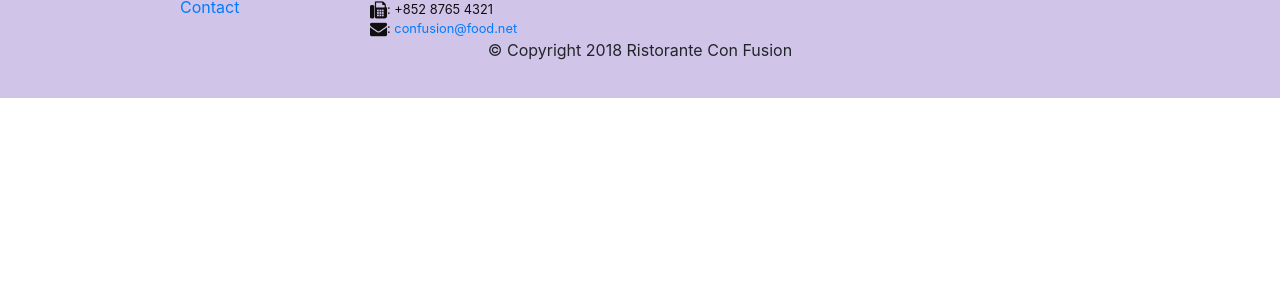
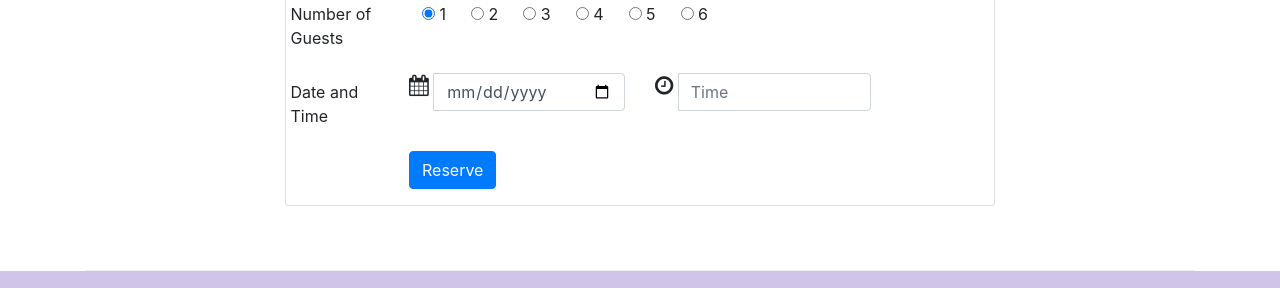
Before and after one commit to HITGIT007/Restaurant-WebSite-Front-End-, a website: page index.html in a window 1280 px wide. Shown: the part 1663-1951 px from the top of the page. Before the commit the page ends 1761 px from the top, so only its background shows below. Drawn offline with nearby package versions, Linux system fonts and the light colour scheme.

Commit message:
Assignment 2

```diff
--- a/index.html
+++ b/index.html
@@ -58,30 +58,36 @@
                     <p>We take inspiration from the World's best cuisines, and create a unique fusion experience. Our lipsmacking creations will tickle your culinary senses!</p>
                 </div>
                 <div class="col-12 col-sm">
-                    <img src="./img/logo.png" class="image-fluid">
+                    <div class="col col-sm align-self-center" style="text-align: center;">
+                        <img src="img/logo.png" class="img-fluid align-left" alt="logo"> &nbsp;&nbsp;&nbsp;&nbsp;&nbsp;&nbsp;&nbsp;&nbsp;&nbsp;&nbsp; &nbsp;&nbsp;&nbsp;&nbsp;&nbsp;&nbsp;&nbsp;&nbsp;&nbsp;&nbsp;&nbsp;&nbsp;&nbsp;&nbsp;&nbsp;&nbsp;&nbsp;&nbsp;
+                        <a class="btn btn-warning align-right" href="#reservationForm" role="button">Reserve Table</a>
+                        <!--href="#reservationForm" will take id with #reservationForm"-->
+                    </div>
+
                     <!--image-fluid makes the image more responsive-->
                     <!--col-12 signifies that this will stack below the above div when screen is small and col-sm signifies the 6 columns that we
                         had left in the above will b occupied -->
+
                 </div>
             </div>
         </div>
     </header>
 
-    <div class="container">
-        <div class="row row-content align-items-center">
+    <div class="container ">
+        <div class="row row-content align-items-center ">
             <!--this align-items-center is a class that is there in bootstrap grid thorugh flexbox suppot -->
-            <div class="col-12 col-sm-4 order-sm-last col-md-3">
+            <div class="col-12 col-sm-4 order-sm-last col-md-3 ">
                 <!--col-12 signifies for Occupy entire row for extra small screen sizes and col-sm-4 signifies 4 columns for small to extra large screen sizes and col-md-3 signifies 3 columns for medium to extra large screen sizes-->
                 <h3>Our Lipsmacking Culinary Creations</h3>
             </div>
-            <div class="col col-sm order-sm-first col-md">
+            <div class="col col-sm order-sm-first col-md ">
                 <!--col signifies stack below the above when screen is small and col-sm signifies the 4 columns that we had left in above and col-md signifies the 3 medium columns that we had left in the above-->
-                <div class="media">
-                    <img class="d-flex mr-3 img-thumbnail align-self-center" src="/img/uthappizza.png" alt="uthappizza">
+                <div class="media ">
+                    <img class="d-flex mr-3 img-thumbnail align-self-center " src="/img/uthappizza.png " alt="uthappizza ">
                     <!--mr-3 means margin right with number 3-->
-                    <div class="media-body">
-                        <h2 class="mt-0">
-                            <!--mt-0 mean margin top 0-->Uthappizza<span class="badge badge-danger"><!--badge means badge class applied & badge-danger means red color will be applied-->HOT</span><span class="badge badge-pill badge-secondary ml-1"> $4.99</span></h2>
+                    <div class="media-body ">
+                        <h2 class="mt-0 ">
+                            <!--mt-0 mean margin top 0-->Uthappizza&nbsp;<span class="badge badge-danger "><!--badge means badge class applied & badge-danger means red color will be applied-->HOT</span><span class="badge badge-pill badge-secondary ml-1 "> $4.99</span></h2>
                         <p>A unique combination of Indian Uthappam (pancake) and Italian pizza, topped with Cerignola olives, ripe vine cherry tomatoes, Vidalia onion, Guntur chillies and Buffalo Paneer.</p>
                     </div>
                 </div>
@@ -89,26 +95,31 @@
         </div>
 
 
-        <div class="row row-content align-items-center">
-            <div class="col-12 col-sm-4 col-md-3">
+        <div class="row row-content align-items-center ">
+            <div class="col-12 col-sm-4 col-md-3 ">
                 <h3>This Month's Promotions</h3>
             </div>
-            <div class="col col-sm col-md">
-                <h2>Weekend Grand Buffet</h2>
-                <p>Featuring mouthwatering combinations with a choice of five different salads, six enticing appetizers, six main entrees and five choicest desserts. Free flowing bubbly and soft drinks. All for just $19.99 per person </p>
+            <div class="col col-sm col-md ">
+                <div class="media ">
+                    <div class="media-body ">
+                        <h2 class="mt-0 ">Weekend Grand Buffet&nbsp;<span class="badge badge-danger">NEW</span></h2>
+                        <p>Featuring mouthwatering combinations with a choice of five different salads, six enticing appetizers, six main entrees and five choicest desserts. Free flowing bubbly and soft drinks. All for just $19.99 per person </p>
+                    </div>
+                    &nbsp;&nbsp;<img class="d-flex mr-3 img-thumbnail align-self-center " src="/img/buffet.png " alt="uthappizza ">
+                </div>
             </div>
         </div>
 
-        <div class="row row-content align-items-center">
-            <div class="col-12 col-sm-4 order-sm-last col-md-3">
+        <div class="row row-content align-items-center ">
+            <div class="col-12 col-sm-4 order-sm-last col-md-3 ">
                 <h3>Meet our Culinary Specialists</h3>
             </div>
-            <div class="col col-sm order-sm-first col-md">
-                <div class="media">
-                    <img class="d-flex mr-3 img-thumbnail align-self-center" src="/img/alberto.png" alt="alberto">
+            <div class="col col-sm order-sm-first col-md ">
+                <div class="media ">
+                    <img class="d-flex mr-3 img-thumbnail align-self-center " src="/img/alberto.png " alt="alberto ">
                     <!--mr-3 means margin right with number 3-->
-                    <div class="media-body">
-                        <h2 class="mt-0">
+                    <div class="media-body ">
+                        <h2 class="mt-0 ">
                             <!--mt-0 mean margin top 0-->Alberto Somayya</h2>
                         <h4>Executive Chef</h4>
                         <p>Award winning three-star Michelin chef with wide International experience having worked closely with whos-who in the culinary world, he specializes in creating mouthwatering Indo-Italian fusion experiences. </p>
@@ -116,54 +127,111 @@
                 </div>
 
             </div>
+
+        </div>
+        <div id="reservationForm" class="row row-content align-items-center">
+            <div class="col-12 offset-0 col-sm-8 offset-md-2">
+                <div class="card">
+                    <h3 class="card-header bg-warning text-white">Reserve a table</h3>
+                    <div class="card-block">
+                        <form>
+                            <div class="form-group row">
+                                <label for="firstname" class="col-md-2 col-form-label">&nbsp;Number of &nbsp;Guests</label>
+                                <div class="col-md-10">
+                                    <div class="btn-group" data-toggle="buttons">
+                                        <label class="btn">
+                                                <input type="radio" name="nbPeople" value="1" autocomplete="off" checked> 1
+                                            </label>
+                                        <label class="btn ">
+                                                <input type="radio" name="nbPeople" value="2" autocomplete="off"> 2
+                                            </label>
+                                        <label class="btn">
+                                                <input type="radio" name="nbPeople" value="3" autocomplete="off"> 3
+                                            </label>
+                                        <label class="btn">
+                                                <input type="radio" name="nbPeople" value="4" autocomplete="off"> 4
+                                            </label>
+                                        <label class="btn">
+                                                <input type="radio" name="nbPeople" value="5" autocomplete="off"> 5
+                                            </label>
+                                        <label class="btn">
+                                                <input type="radio" name="nbPeople" value="6" autocomplete="off"> 6
+                                            </label>
+                                    </div>
+                                </div>
+                            </div>
+                            <div class="form-group row">
+                                <label for="lastname" class="col-md-2 col-form-label">&nbsp;Date and &nbsp;Time</label>
+                                <div class="col-md-4">
+                                    <div class="input-group">
+                                        <span class="input-group-addon"><i class="fa fa-calendar fa-lg " aria-hidden="true"></i></span> &nbsp;
+                                        <input class="form-control" type="date" name="dateBooking" value="" placeholder="Date">
+                                    </div>
+                                </div>
+                                <div class="col-md-4">
+                                    <div class="input-group">
+                                        <span class="input-group-addon"><i class="fa fa-clock-o fa-lg" aria-hidden="true"></i></span> &nbsp;
+                                        <input class="form-control" type="hour" name="hourBooking" value="" placeholder="Time">
+                                    </div>
+                                </div>
+                            </div>
+                            <div class="form-group row">
+                                <div class="offset-md-2 col-md-10">
+                                    <button type="submit" class="btn btn-primary">Reserve</button>
+                                </div>
+                            </div>
+                        </form>
+                    </div>
+                </div>
+            </div>
         </div>
     </div>
 
-    <footer class="footer">
-        <div class="container">
-            <div class="row">
-                <div class="col-4 offset-1 col-sm-2">
+    <footer class="footer ">
+        <div class="container ">
+            <div class="row ">
+                <div class="col-4 offset-1 col-sm-2 ">
                     <h5>Links</h5>
-                    <ul class="list-unstyled">
-                        <li><a href="#">Home</a></li>
-                        <li><a href="./aboutus.html">About</a></li>
-                        <li><a href="#">Menu</a></li>
-                        <li><a href="#">Contact</a></li>
+                    <ul class="list-unstyled ">
+                        <li><a href="# ">Home</a></li>
+                        <li><a href="./aboutus.html ">About</a></li>
+                        <li><a href="# ">Menu</a></li>
+                        <li><a href="# ">Contact</a></li>
                     </ul>
                 </div>
-                <div class="col-7 col-sm-5">
+                <div class="col-7 col-sm-5 ">
                     <h5>Our Address</h5>
                     <address>
 		              121, Clear Water Bay Road<br>
 		              Clear Water Bay, Kowloon<br>
 		              HONG KONG<br>
-		              <i class="fa fa-phone fa-lg"></i>: +852 1234 5678<br>
-		              <i class="fa fa-fax fa-lg"></i>: +852 8765 4321<br>
-		              <i class="fa fa-envelope fa-lg"></i>: <a href="mailto:confusion@food.net">confusion@food.net</a>
+		              <i class="fa fa-phone fa-lg "></i>: +852 1234 5678<br>
+		              <i class="fa fa-fax fa-lg "></i>: +852 8765 4321<br>
+		              <i class="fa fa-envelope fa-lg "></i>: <a href="mailto:confusion@food.net ">confusion@food.net</a>
 		           </address>
                 </div>
-                <div class="col-12 col-sm-4 align-self-center">
-                    <div class="text-center">
-                        <a class="btn btn-social-icon btn-google" href="http://google.com/+"><i class="fa fa-google-plus fa-lg"></i></a>
-                        <a class="btn btn-social-icon btn-facebook" href="http://www.facebook.com/profile.php?id="><i class="fa fa-facebook fa-lg"></i></a>
-                        <a class="btn btn-social-icon btn-linkedin" href="http://www.linkedin.com/in/"><i class="fa fa-linkedin fa-lg"></i></a>
-                        <a class="btn btn-social-icon btn-twitter" href="http://twitter.com/"><i class="fa fa-twitter fa-lg"></i></a>
-                        <a class="btn btn-social-icon btn-youtube" href="http://youtube.com/"><i class="fa fa-youtube fa-lg"></i></a>
-                        <a class="btn btn-social-icon" href="mailto:"><i class="fa fa-envelope fa-lg"></i></a>
+                <div class="col-12 col-sm-4 align-self-center ">
+                    <div class="text-center ">
+                        <a class="btn btn-social-icon btn-google " href="http://google.com/+ "><i class="fa fa-google-plus fa-lg "></i></a>
+                        <a class="btn btn-social-icon btn-facebook " href="http://www.facebook.com/profile.php?id="><i class=" fa fa-facebook fa-lg "></i></a>
+                        <a class="btn btn-social-icon btn-linkedin " href="http://www.linkedin.com/in/ "><i class="fa fa-linkedin fa-lg "></i></a>
+                        <a class="btn btn-social-icon btn-twitter " href="http://twitter.com/ "><i class="fa fa-twitter fa-lg "></i></a>
+                        <a class="btn btn-social-icon btn-youtube " href="http://youtube.com/ "><i class="fa fa-youtube fa-lg "></i></a>
+                        <a class="btn btn-social-icon " href="mailto: "><i class="fa fa-envelope fa-lg "></i></a>
                     </div>
                 </div>
             </div>
-            <div class="row justify-content-center">
-                <div class="col-auto">
+            <div class="row justify-content-center ">
+                <div class="col-auto ">
                     <p>© Copyright 2018 Ristorante Con Fusion</p>
                 </div>
             </div>
         </div>
     </footer>
     <!-- jQuery first, then Popper.js, then Bootstrap JS. -->
-    <script src="node_modules/jquery/dist/jquery.slim.min.js"></script>
-    <script src="node_modules/popper.js/dist/umd/popper.min.js"></script>
-    <script src="node_modules/bootstrap/dist/js/bootstrap.min.js"></script>
+    <script src="node_modules/jquery/dist/jquery.slim.min.js "></script>
+    <script src="node_modules/popper.js/dist/umd/popper.min.js "></script>
+    <script src="node_modules/bootstrap/dist/js/bootstrap.min.js "></script>
 </body>
 
 </html>
```
Also changed, not shown: aboutus.html (+1 -1 lines).
